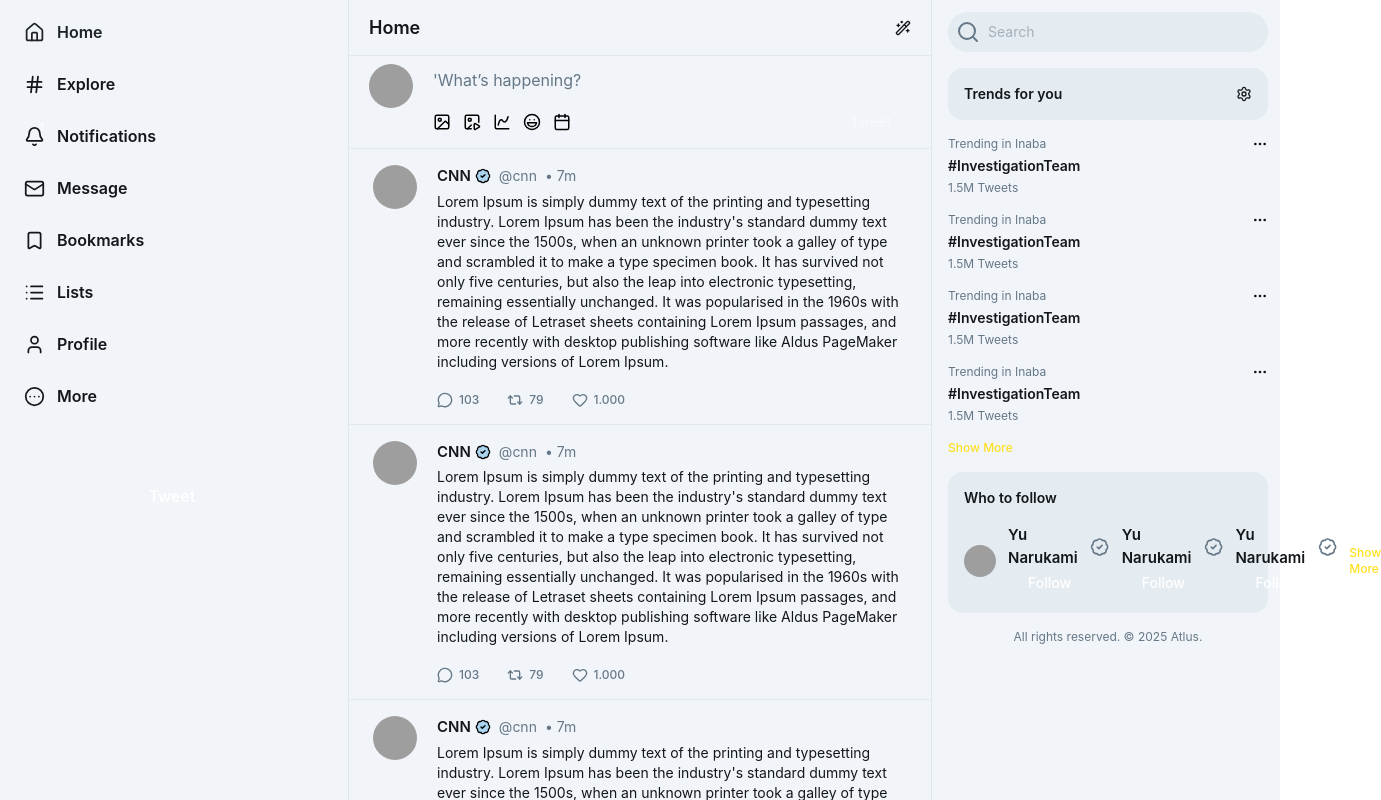
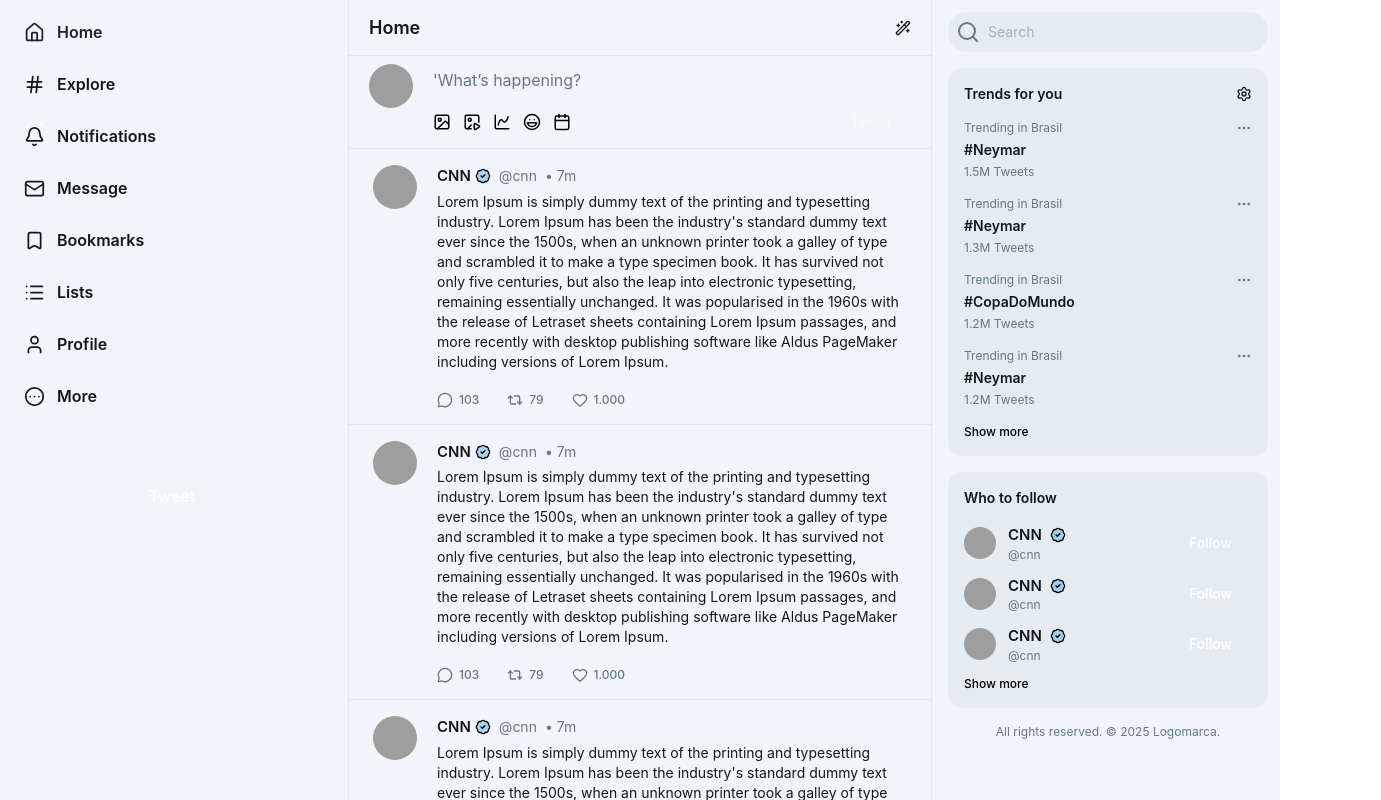
Before and after one commit to gaboliveira-alt/social-links, a React (Vite) app: page / in a window 1280 px wide. Shown: the top 800 px of the page, 1381 px wide, since content can reach past the window. Built offline with nearby package versions, Linux system fonts and the light colour scheme; grey boxes are pictures that could not be loaded.

Commit message:
Update Sidebar-right.tsx

```diff
--- a/src/components/Sidebar-right.tsx
+++ b/src/components/Sidebar-right.tsx
@@ -1,60 +1,60 @@
-import { BadgeCheck, MoreHorizontal, Search, Settings } from "lucide-react"
-import { Button } from "./Button"
+import { BadgeCheck, MoreHorizontal, Search, Settings } from "lucide-react";
+import { Button } from "./Button";
 
 export const SidebarRight = () => {
   return (
     <div className="space-y-4">
       <div className="bg-trends flex items-center rounded-[42px] px-2 py-2">
-                <Search className="text-gray"></Search>
-                <input placeholder="Search" className="text-gray bg-transparent px-2 py-0.5 text-sm outline-none" />
+        <Search className="text-gray" />
+        <input
+          placeholder="Search"
+          className="text-gray bg-transparent px-2 py-0.5 text-sm outline-none"
+        />
       </div>
 
       <div className="bg-trends space-y-4 rounded-[15px] p-4">
         <div className="flex items-center justify-between">
           <h2 className="text-text text-sm font-semibold">Trends for you</h2>
-                    <Settings className="text-text size-4"></Settings>
-                </div>
+          <Settings className="text-text size-4" />
         </div>
 
         <div className="space-y-4">
           <div className="flex justify-between">
             <div className="space-y-1">
-                        <div className="text-gray text-xs">Trending in Inaba</div>
-                        <h3 className="text-text text-sm font-semibold">#InvestigationTeam</h3>
+              <div className="text-gray text-xs">Trending in Brasil</div>
+              <h3 className="text-text text-sm font-semibold">#Neymar</h3>
               <div className="text-gray text-xs">1.5M Tweets</div>
             </div>
-                    <MoreHorizontal className="text-text size-4"></MoreHorizontal>
+            <MoreHorizontal className="text-gray size-4" />
+          </div>
+          <div className="flex justify-between">
+            <div className="space-y-1">
+              <div className="text-gray text-xs">Trending in Brasil</div>
+              <h3 className="text-text text-sm font-semibold">#Neymar</h3>
+              <div className="text-gray text-xs">1.3M Tweets</div>
+            </div>
+            <MoreHorizontal className="text-gray size-4" />
+          </div>
+          <div className="flex justify-between">
+            <div className="space-y-1">
+              <div className="text-gray text-xs">Trending in Brasil</div>
+              <h3 className="text-text text-sm font-semibold">#CopaDoMundo</h3>
+              <div className="text-gray text-xs">1.2M Tweets</div>
+            </div>
+            <MoreHorizontal className="text-gray size-4" />
+          </div>
+          <div className="flex justify-between">
+            <div className="space-y-1">
+              <div className="text-gray text-xs">Trending in Brasil</div>
+              <h3 className="text-text text-sm font-semibold">#Neymar</h3>
+              <div className="text-gray text-xs">1.2M Tweets</div>
+            </div>
+            <MoreHorizontal className="text-gray size-4" />
+          </div>
         </div>
 
-                <div className="flex justify-between">
-                    <div className="space-y-1">
-                        <div className="text-gray text-xs">Trending in Inaba</div>
-                        <h3 className="text-text text-sm font-semibold">#InvestigationTeam</h3>
-                        <div className="text-gray text-xs">1.5M Tweets</div>
-                    </div>
-                    <MoreHorizontal className="text-text size-4"></MoreHorizontal>
-                </div>
-
-                <div className="flex justify-between">
-                    <div className="space-y-1">
-                        <div className="text-gray text-xs">Trending in Inaba</div>
-                        <h3 className="text-text text-sm font-semibold">#InvestigationTeam</h3>
-                        <div className="text-gray text-xs">1.5M Tweets</div>
-                    </div>
-                    <MoreHorizontal className="text-text size-4"></MoreHorizontal>
-                </div>
-
-                <div className="flex justify-between">
-                    <div className="space-y-1">
-                        <div className="text-gray text-xs">Trending in Inaba</div>
-                        <h3 className="text-text text-sm font-semibold">#InvestigationTeam</h3>
-                        <div className="text-gray text-xs">1.5M Tweets</div>
-                    </div>
-                    <MoreHorizontal className="text-text size-4"></MoreHorizontal>
-                </div>
-
-                <div className="text-yellow-300 w-fit cursor-pointer text-xs font-medium hover:underline">
-                    Show More
+        <div className="text-blue w-fit cursor-pointer text-xs font-medium hover:underline">
+          Show more
         </div>
       </div>
 
@@ -62,50 +62,65 @@
         <h2 className="text-text text-sm font-semibold">Who to follow</h2>
         <div className="space-y-3">
           <div className="flex items-center gap-3">
-                        <img src="https://www.reddit.com/r/PERSoNA/comments/fh91z0/daily_character_discussion_day_100_yu_narukami/?tl=pt-br"
+            <img
+              src="https://picsum.photos/100"
               className="size-8 rounded-full"
-                        alt="Nome do Usuário" />
+              alt="Nome do Usuário"
+            />
 
             <div className="flex-1">
               <div className="flex items-center gap-2">
-                                <span className="text-text text-[15px] font-semibold">Yu Narukami</span>
-                                <BadgeCheck className="text-gray text-xs">@yu</BadgeCheck>
+                <span className="text-text text-[15px] font-semibold">CNN</span>
+                <BadgeCheck className="text-blue size-4" fill="#1c8fdb53" />
               </div>
-                            <Button variant="small">
-                                Follow
-                            </Button>
+              <div className="text-gray text-xs">@cnn</div>
             </div>
+
+            <Button variant="small">Follow</Button>
+          </div>
+          <div className="flex items-center gap-3">
+            <img
+              src="https://picsum.photos/100"
+              className="size-8 rounded-full"
+              alt="Nome do Usuário"
+            />
 
             <div className="flex-1">
               <div className="flex items-center gap-2">
-                                <span className="text-text text-[15px] font-semibold">Yu Narukami</span>
-                                <BadgeCheck className="text-gray text-xs">@yu</BadgeCheck>
+                <span className="text-text text-[15px] font-semibold">CNN</span>
+                <BadgeCheck className="text-blue size-4" fill="#1c8fdb53" />
               </div>
-                            <Button variant="small">
-                                Follow
-                            </Button>
+              <div className="text-gray text-xs">@cnn</div>
             </div>
+
+            <Button variant="small">Follow</Button>
+          </div>
+          <div className="flex items-center gap-3">
+            <img
+              src="https://picsum.photos/100"
+              className="size-8 rounded-full"
+              alt="Nome do Usuário"
+            />
 
             <div className="flex-1">
               <div className="flex items-center gap-2">
-                                <span className="text-text text-[15px] font-semibold">Yu Narukami</span>
-                                <BadgeCheck className="text-gray text-xs">@yu</BadgeCheck>
+                <span className="text-text text-[15px] font-semibold">CNN</span>
+                <BadgeCheck className="text-blue size-4" fill="#1c8fdb53" />
               </div>
-                            <Button variant="small">
-                                Follow
-                            </Button>
+              <div className="text-gray text-xs">@cnn</div>
             </div>
 
-                        <div className="text-yellow-300 w-fit cursor-pointer text-xs font-medium hover:underline">
-                            Show More
+            <Button variant="small">Follow</Button>
           </div>
+          <div className="text-blue w-fit cursor-pointer text-xs font-medium hover:underline">
+            Show more
           </div>
         </div>
       </div>
 
       <div className="text-gray text-center text-xs">
-                All rights reserved. © 2025 Atlus.
+        All rights reserved. © 2025 Logomarca.
       </div>
     </div>
-    )
-}
+  );
+};
```
Lines whose indentation alone changed are shown as unchanged.
